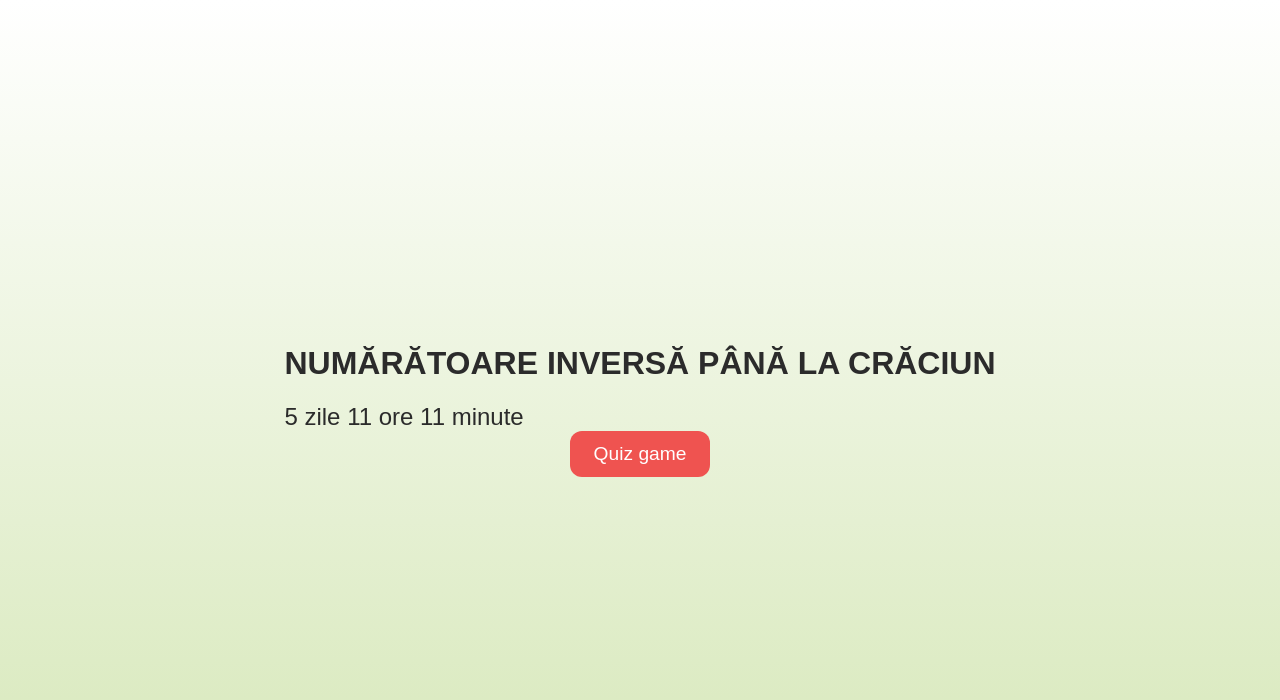
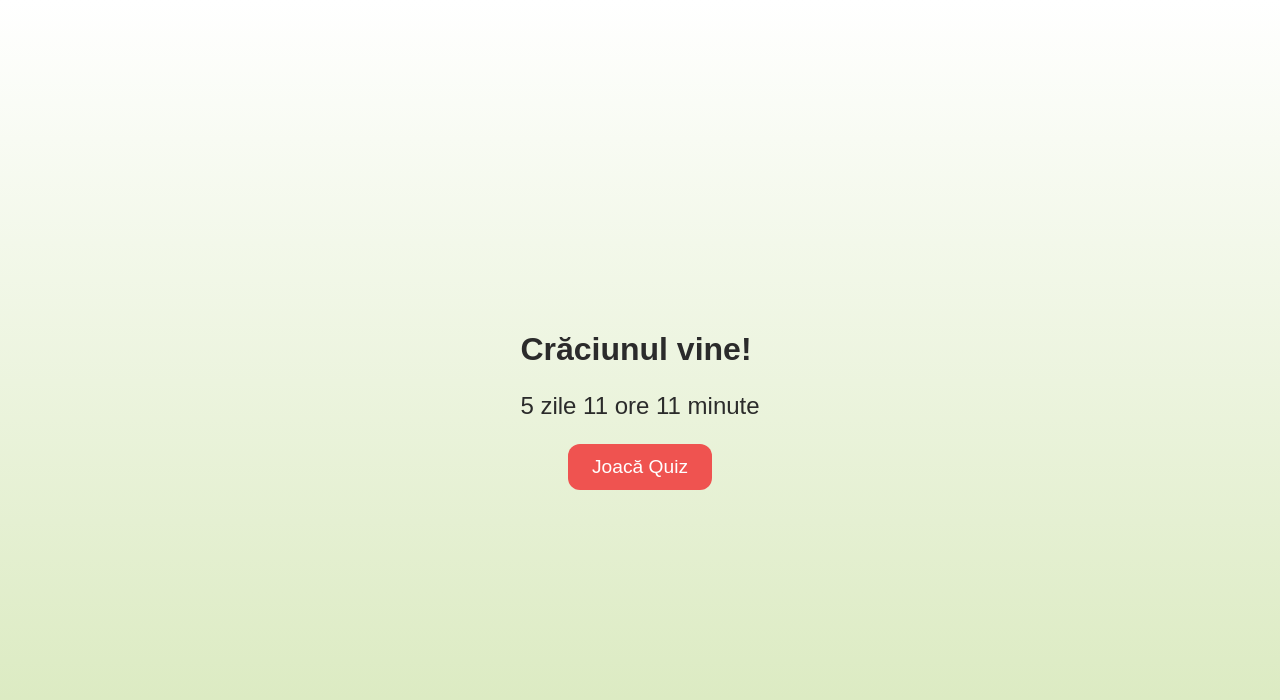
Before and after one commit to ILA366550/XmasCount, a plain HTML site: page index.html in a window 1280 px wide. Drawn offline with Linux system fonts and the light colour scheme.

Commit message:
Update index.html

```diff
--- a/index.html
+++ b/index.html
@@ -3,16 +3,18 @@
 <head>
     <meta charset="UTF-8">
     <meta name="viewport" content="width=device-width, initial-scale=1.0">
-    <title>Numărătoare Inversă Până la Crăciun</title>
+    <title>Numărătoare Crăciun Minimalistă</title>
     <link rel="stylesheet" href="styles.css">
 </head>
 <body>
     <div id="snowEffect"></div> <!-- Container pentru fulgi -->
     <div id="countdownContainer">
-        <h1 id="title">NUMĂRĂTOARE INVERSĂ PÂNĂ LA CRĂCIUN</h1>
-        <div id="countdown"></div>
+        <h1>Crăciunul vine!</h1>
+        <p id="countdown">Calculăm...</p>
     </div>
-    <a href="game.html"><button id="startBtn">Quiz game</button></a>
+    <a href="game.html">
+        <button>Joacă Quiz</button>
+    </a>
     <script src="script.js"></script>
 </body>
 </html>
```
